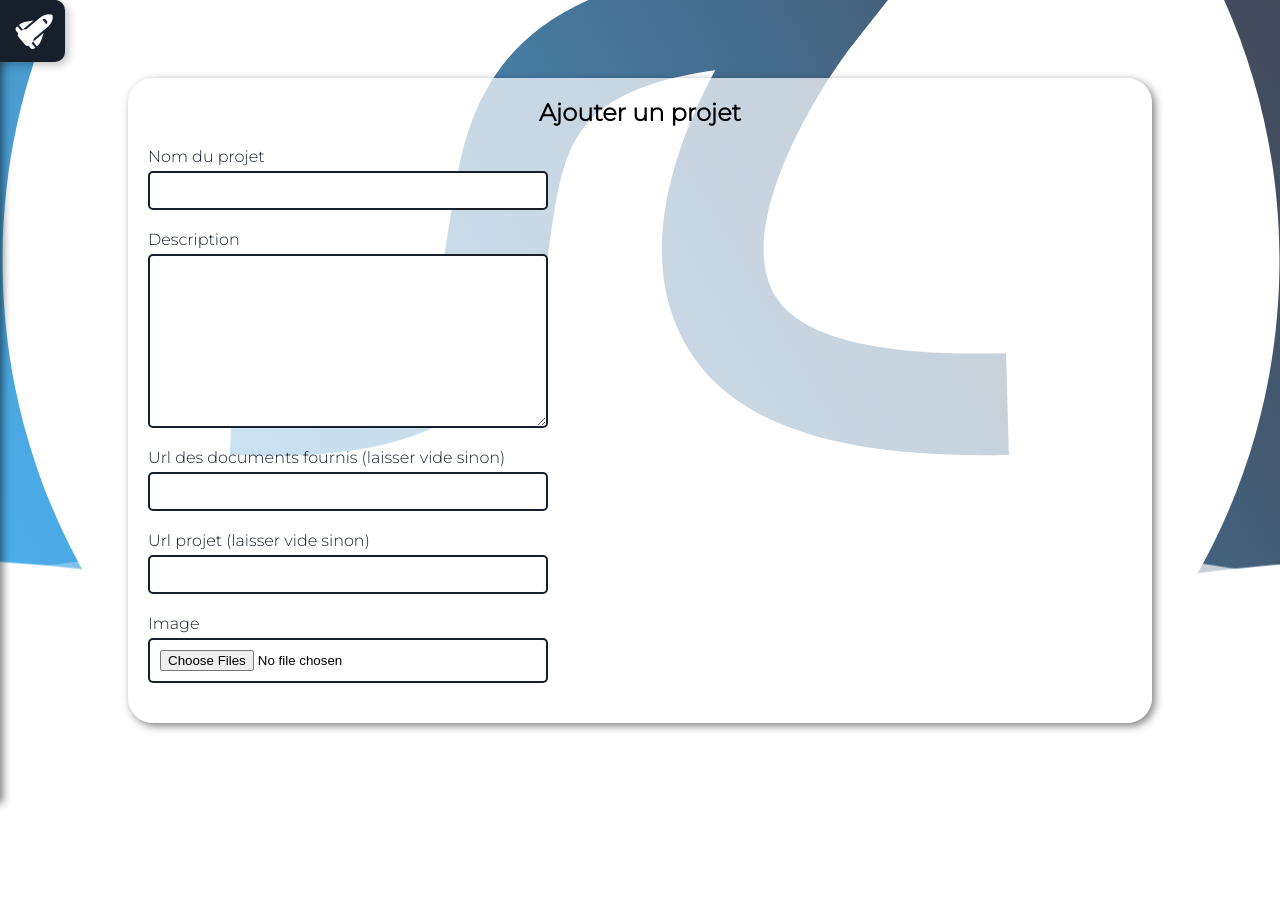
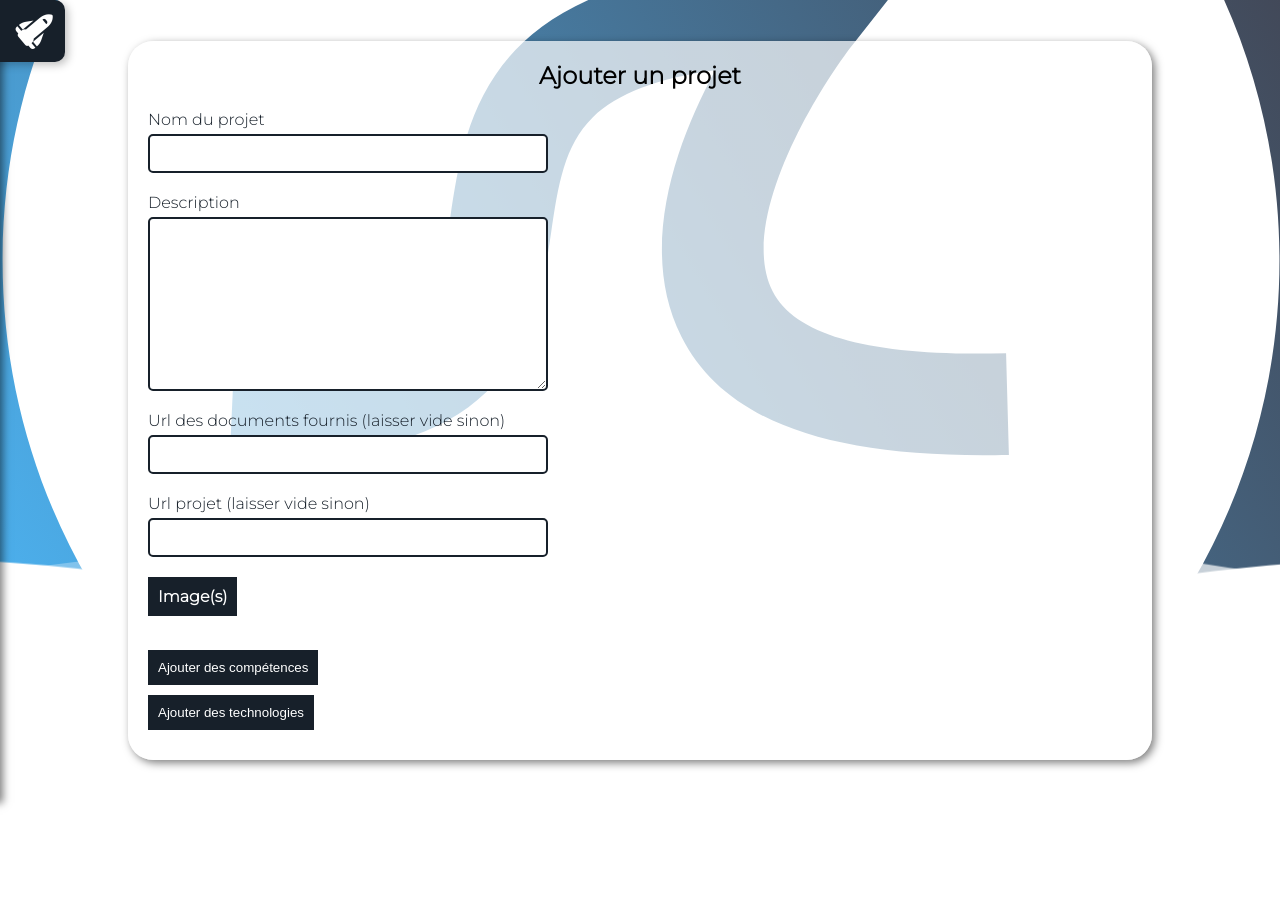
Before and after one commit to augustinde/portfolio, a PHP site: page /add_project.php in a window 1280 px wide. Run offline with PHP 8.4, Linux system fonts and the light colour scheme; a user stored in the database is signed in; data comes from the database, SQL or seed files in the repository; some libraries are stand-ins or nearby versions.

Commit message:
Avancement du form de add_project

```diff
--- a/web/add_project.php
+++ b/web/add_project.php
@@ -1,4 +1,22 @@
-<?php require_once "../src/App/include/authentification.php"; ?>
+<?php
+
+    require_once "../src/App/include/authentification.php";
+
+    require_once "../src/App/Entity/Competence.php";
+    require_once "../src/App/Manager/CompetenceManager.php";
+    require_once "../src/App/Entity/Technologie.php";
+    require_once "../src/App/Manager/TechnologieManager.php";
+
+    use App\Manager\CompetenceManager;
+    use App\Manager\TechnologieManager;
+
+    $competenceManager = new CompetenceManager();
+    $competences = $competenceManager->readall();
+
+    $technologieManager = new TechnologieManager();
+    $technologies = $technologieManager->readall();
+
+?>
 
 <!DOCTYPE html>
 <html lang="fr">
@@ -65,7 +83,7 @@
 
             <div class="rowForm">
 
-                <div class="input">
+                <div class="inforProjetInput">
 
                     <div class="group-input">
 
@@ -98,15 +116,64 @@
                     </div>
 
                     <div class="group-input">
+                        <form>
+                            <label class="labelFile" for="imageUpload">Image(s)</label>
+                            <input type="file" accept="image/jpeg, image/jpg" name="imageUpload[]" id="imageUpload" multiple>
+                            <div id="previewFileDiv">
+                                <img id="imgPreview" src="#" alt="">
+                            </div>
+                        </form>
 
-                        <label for="imageUpload">Image </label>
-                        <input type="file" accept="image/jpeg, image/jpg" name="imageUpload[]" id="imageUpload" multiple>
-                        <div id="previewFile">
+                    </div>
 
-                        </div>
+                    <div class="group-input">
+                        <button class="btnCollapseCompetence">Ajouter des compétences</button>
+                    </div>
+
+                    <div class="col-input collapseCompetence">
+
+                        <?php
+
+                        if($competences === false){
+                            echo "Erreur compétences";
+                        }else{
+                            foreach($competences as $competence){
+                                echo "<div class=\"group-checkbox\">";
+                                echo "<input class=\"inputCompetence\" type=\"checkbox\" value=\"" . $competence->getIdCompetence() . "\" name=\"competences[]\" id=\"" . $competence->getLibelle() . "\"><label for=\"" . $competence->getLibelle() . "\">" . $competence->getLibelle() . "</label><br><br>";
+                                echo "</div>";
+                            }
+                        }
+
+                        ?>
+
+                    </div>
+
+                    <div class="group-input">
+                        <button class="btnCollapseTechnologie">Ajouter des technologies</button>
+                    </div>
+
+                    <div class="col-input collapseTechnologie">
+
+                        <?php
+
+                        if($technologies === false){
+                            echo "Erreur technologies";
+                        }else{
+                            foreach($technologies as $technologie){
+                                echo "<div class=\"group-checkbox\">";
+                                echo "<input class=\"inputTechnologie\" type=\"checkbox\" value=\"" . $technologie->getId() . "\" name=\"technologies[]\" id=\"" . $technologie->getLibelle() . "\"><label for=\"" . $technologie->getLibelle() . "\">" . $technologie->getLibelle() . "</label><br><br>";
+                                echo "</div>";
+
+                            }
+                        }
+
+                        ?>
+
                     </div>
 
                 </div>
+
+
             </div>
         </form>
 
--- a/web/css/mainAdmin.css
+++ b/web/css/mainAdmin.css
@@ -360,12 +360,68 @@
 	margin-bottom:10px;
 }
 
+.group-input input[type="file"]{
+	display: none;
+}
+
 .group-input label{
 	position: relative;
 	color:#17202A;
 	margin-bottom: 5px;
 }
 
+.group-input .labelFile {
+	padding: 10px;
+	background-color: #17202A;
+	border: none;
+	outline: none;
+	color:#fff;
+	cursor: pointer;
+	font-weight: bold;
+	width:max-content;
+}
+
+.col-input{
+	display: flex;
+	justify-content: space-around;
+	flex-wrap: wrap;
+	height: 0px;
+	overflow: hidden;
+	transition: all 0.5s ease;
+}
+
+.group-checkbox{
+
+	padding: 10px;
+
+}
+
+.group-checkbox label{
+	padding-left:5px;
+}
+
+.btnCollapseCompetence, .btnCollapseTechnologie{
+	cursor: pointer;
+	border:none;
+	outline: none;
+	background-color: #17202A;
+	color:#fff;
+	width:fit-content;
+	padding:10px;
+}
+
+.expandCollapse{
+	height: 100%;
+}
+
+#previewFileDiv{
+	width:100%;
+	height: auto;
+}
+
+#imgPreview{
+	width:inherit;
+}
 
 /*
 
--- a/web/js/scriptAdmin.js
+++ b/web/js/scriptAdmin.js
@@ -22,3 +22,23 @@
 
 
 });
+
+document.querySelector(".btnCollapseCompetence").addEventListener("click", (e) => {
+
+    e.preventDefault();
+    document.querySelector(".collapseCompetence").classList.toggle("expandCollapse");
+
+});
+
+document.querySelector(".btnCollapseTechnologie").addEventListener("click", (e) => {
+
+    e.preventDefault();
+    document.querySelector(".collapseTechnologie").classList.toggle("expandCollapse");
+
+});
+
+document.querySelector("#imageUpload").addEventListener("change", (e) => {
+
+    document.querySelector("#imgPreview").setAttribute("src", URL.createObjectURL(event.target.files[0]));
+
+});
```
Also changed, not shown: README.md.
